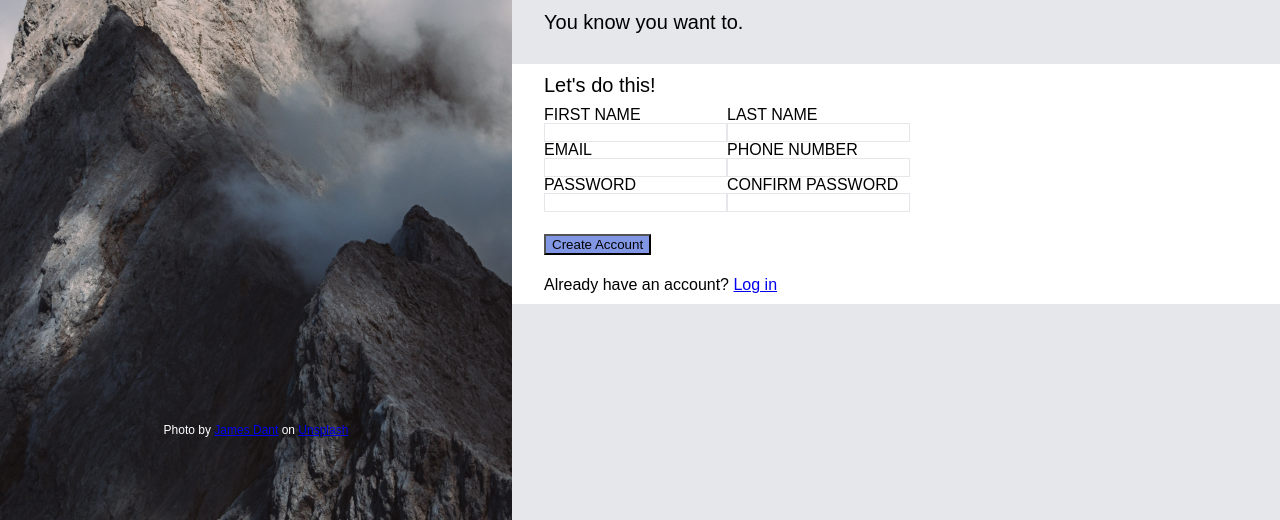
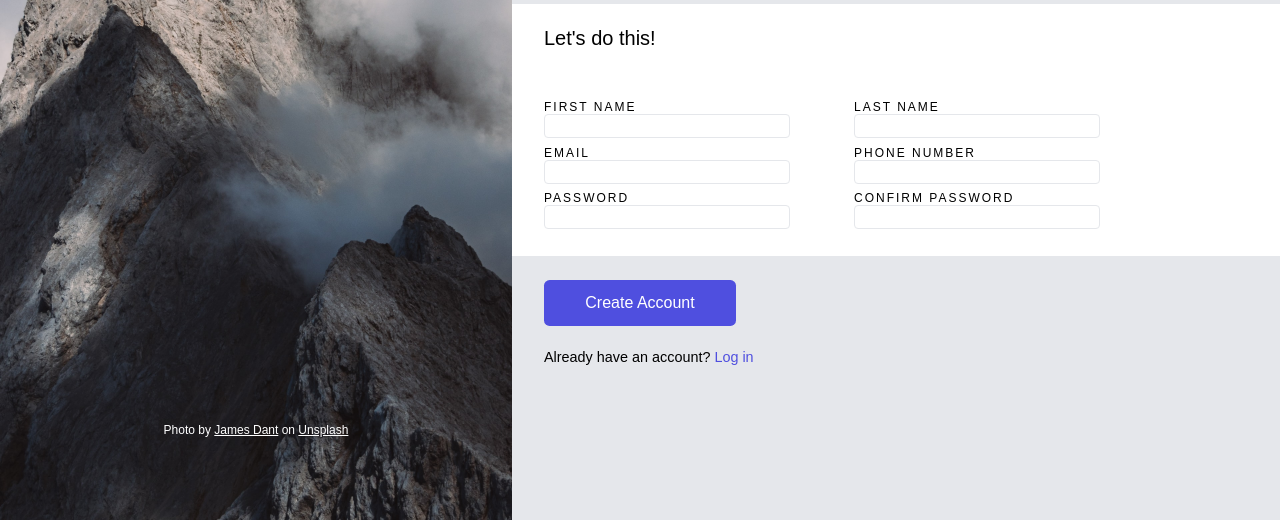
Before and after one commit to raulvillajr95/sign-up-form, a plain HTML site: page index.html in a window 1280 px wide. Shown: the part 280-800 px from the top of the page. Drawn offline with Linux system fonts and the light colour scheme.

Commit message:
Complete 'Sig-Up Form' project from TOP

```diff
--- a/index.html
+++ b/index.html
@@ -7,6 +7,7 @@
     <link rel="stylesheet" href="style.css">
     <link rel="stylesheet" href="reset.css">
     <link rel="stylesheet" href="https://cdnjs.cloudflare.com/ajax/libs/font-awesome/6.1.1/css/all.min.css" integrity="sha512-KfkfwYDsLkIlwQp6LFnl8zNdLGxu9YAA1QvwINks4PhcElQSvqcyVLLD9aMhXd13uQjoXtEKNosOWaZqXgel0g==" crossorigin="anonymous" referrerpolicy="no-referrer" />
+    <script src="scripts.js" defer></script>
     <title>Document</title>
   </head>
   <body>
@@ -26,30 +27,31 @@
           <div class="form-inputs">
             <div class="left-form">
               <div class="fn-bundle">
-                <label for="">FIRST NAME</label><br>
-                <input type="text" name="" id="">
+                <label for="fname">FIRST NAME</label><br>
+                <input type="text" name="fname" id="fname" required>
               </div>
               <div class="email-bundle">
-                <label for="">EMAIL</label><br>
-                <input type="email" name="" id="">
+                <label for="email">EMAIL</label><br>
+                <input type="email" name="email" id="email" required>
               </div>
               <div class="passw1-bundle">
-                <label for="">PASSWORD</label><br>
-                <input type="password" name="" id="">
+                <label for="password1">PASSWORD</label><br>
+                <input type="password" name="password1" class="error pass1" required><br>
+                <span class="match-error">* Passwords do not match</span>
               </div>
             </div>
             <div class="right-form">
               <div class="ln-bundle">
-                <label for="">LAST NAME</label><br>
-                <input type="text" name="" id="">
+                <label for="lname">LAST NAME</label><br>
+                <input type="text" name="lname" id="lname" required>
               </div>
               <div class="pn-bundle">
-                <label for="">PHONE NUMBER</label><br>
-                <input type="tel" name="" id="">
+                <label for="tel">PHONE NUMBER</label><br>
+                <input type="tel" name="tel" id="tel">
               </div>
               <div class="passw2-bundle">
-                <label for="">CONFIRM PASSWORD</label><br>
-                <input type="password" name="" id="">
+                <label for="password2">CONFIRM PASSWORD</label><br>
+                <input type="password" name="password2" class="error pass2" required>
               </div>
             </div>
           </div>
@@ -62,6 +64,8 @@
 </html>
 
 <!--
+-add italics to desc
+
 -make it look like the design
 -validate each individual field
 -validate that passwords match
--- /dev/null
+++ b/scripts.js
@@ -0,0 +1,19 @@
+const pass1 = document.querySelector('.pass1');
+const pass2 = document.querySelector('.pass2');
+const button = document.querySelector('.create-btn');
+const errorPass = document.querySelectorAll('.error');
+const errorNoti = document.querySelector('.match-error');
+
+button.addEventListener('click', () => {
+  let pass1V = pass1.value
+  let pass2V = pass2.value
+
+  if (pass1V !== pass2V) {
+    for (let i = 0; i < errorPass.length; i++) {
+      errorPass[i].style.border = "2px solid red";
+    }
+    errorNoti.style.visibility = "visible";
+  }
+})
+
+console.log(errorPass)
--- a/style.css
+++ b/style.css
@@ -37,6 +37,9 @@
   margin-top: 58vh;
   font-size: 0.75rem;
 }
+.left-bar .unsplash-credits a {
+  color: white;
+}
 
 /* Right Bar */
 .right-bar {
@@ -56,10 +59,21 @@
   margin-bottom: 2rem;
   margin-left: 2rem;
 }
+.right-bar .form-desc1 em,
+.right-bar .form-desc2 em {
+  font-style: italic;
+}
 .right-bar form {
+  width: 60vw;
+  height: 45vh;
+  display: flex;
+  flex-direction: column;
+  justify-content: space-around;
+  align-items: flex-start;
+}
+.right-bar .white-part {
   background-color: white;
-  width: 60vw;
-  height: 30vh;
+  height: 33vh;
   display: flex;
   flex-direction: column;
   justify-content: space-around;
@@ -67,18 +81,35 @@
 }
 .right-bar .form-title {
   margin-left: 2rem;
-  margin-bottom: 0.75rem;
   font-size: 1.25rem;
 }
 .right-bar .form-inputs {
   display: flex;
+  width: 60vw;
+  height: 17vh;
 }
 .right-bar .left-form {
   margin-left: 2rem;
+  margin-right: 4rem;
+  display: flex;
+  flex-direction: column;
+  justify-content: space-around;
+}
+.right-bar .form-inputs label {
+  font-size: 0.75rem;
+  letter-spacing: 2px;
+}
+.right-bar .right-form {
+  display: flex;
+  flex-direction: column;
+  justify-content: space-around;
 }
 .right-bar form .white-part .form-inputs .left-form input,
 .right-bar form .white-part .form-inputs .right-form input {
   border: 1px solid #E5E7EB;
+  width: 15rem;
+  height: 1.25rem;
+  border-radius: 0.25rem;
 }
 .right-bar form .white-part .form-inputs .left-form input:focus,
 .right-bar form .white-part .form-inputs .right-form input:focus {
@@ -86,13 +117,37 @@
   border: 1px solid rgb(79, 79, 223);
   box-shadow: 2px 2px 10px -2px black;
 }
-.right-bar .form-inputs label {
-  font-size: 1rem;
+.right-bar .passw1-bundle {
+  position: relative;
+}
+.right-bar .match-error {
+  font-size: .7rem;
+  color: red;
+  position: absolute;
+  visibility: hidden;
+  bottom: -17px
 }
 .right-bar form .create-btn {
+  background-color: rgb(79, 79, 223);
+  margin-left: 2rem;
+  width: 12rem;
+  height: 3rem;
+  font-size: 1rem;
+  margin-top: 1.5rem;
+  margin-bottom: 1.5rem;
+  border-style: none;
+  border-radius: 0.35rem;
+  color: white;
+}
+.right-bar form .create-btn:hover {
   background-color: rgb(130, 151, 228);
-  margin-left: 2rem;
+  transition: 0.10s;
 }
 .right-bar form .log-in {
   margin-left: 2rem;
+  font-size: 0.9rem;
 }
+.right-bar form .log-in a {
+  text-decoration: none;
+  color: rgb(79, 79, 223);
+}
```
